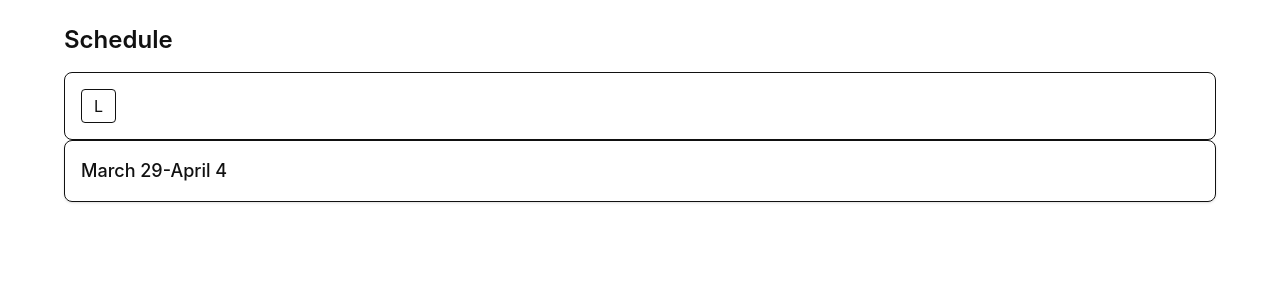
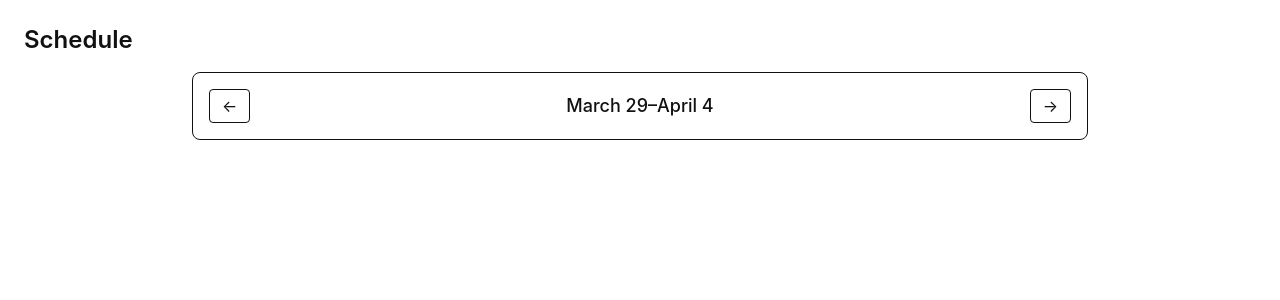
Before and after one commit to brentcrosby/eyebrow-hub, a Next.js app: page /admin/schedule in a window 1280 px wide. Shown: the top 300 px of the page. Built offline with nearby package versions, Linux system fonts and the light colour scheme.

Commit message:
Add next week navigation to schedule page

```diff
--- a/app/admin/(panel)/schedule/page.tsx
+++ b/app/admin/(panel)/schedule/page.tsx
@@ -2,58 +2,71 @@
 
 import { useState } from "react";
 
-function getCurrentWeekRange( date: Date) {
+function getWeekRange(date: Date) {
+  const dayOfWeek = date.getDay();
 
-  const dayOfWeek = date.getDay(); // 0 (Sunday) to 6 (Saturday)
   const startOfWeek = new Date(date);
   startOfWeek.setDate(date.getDate() - dayOfWeek);
+
   const endOfWeek = new Date(startOfWeek);
   endOfWeek.setDate(startOfWeek.getDate() + 6);
 
   const startMonth = startOfWeek.toLocaleString("en-US", { month: "long" });
   const endMonth = endOfWeek.toLocaleString("en-US", { month: "long" });
+
   const startDay = startOfWeek.getDate();
   const endDay = endOfWeek.getDate();
-  const year = startOfWeek.getFullYear();
+  const year = endOfWeek.getFullYear();
 
   if (startMonth === endMonth) {
-    return `${startMonth} ${startDay}-${endDay}`;
+    return `${startMonth} ${startDay}–${endDay}`;
   }
-  return `${startMonth} ${startDay}-${endMonth} ${endDay}`;
+
+  return `${startMonth} ${startDay}–${endMonth} ${endDay}`;
 }
 
 export default function AdminSchedulePage() {
-
   const [currentDate, setCurrentDate] = useState(new Date());
 
-  const currentWeekRange = getCurrentWeekRange(currentDate);
+  const currentWeekRange = getWeekRange(currentDate);
 
   function handlePreviousWeek() {
-    const previousWeekDate = new Date(currentDate);
-    previousWeekDate.setDate(currentDate.getDate() - 7);
-    setCurrentDate(previousWeekDate);
+    const previousWeek = new Date(currentDate);
+    previousWeek.setDate(currentDate.getDate() - 7);
+    setCurrentDate(previousWeek);
+  }
+
+  function handleNextWeek() {
+    const nextWeek = new Date(currentDate);
+    nextWeek.setDate(currentDate.getDate() + 7);
+    setCurrentDate(nextWeek);
   }
 
   return (
     <main className="min-h-screen p-6">
-      <section className="mx-auto max-w-6xl">
       <h1 className="mb-4 text-2xl font-semibold">Schedule</h1>
 
-        <div className="flex items-center gap-4 rounded-lg border p-4">
+      <div className="mx-auto flex w-full max-w-4xl items-center justify-between rounded-lg border p-4">
         <button
           type="button"
           onClick={handlePreviousWeek}
-            className="rounded border px-3 py-1"
-            aria-label="Previous Week"
+          className="justify-self-start rounded border px-3 py-1"
+          aria-label="Previous week"
         >
-            L
+          ←
+        </button>
+
+        <h2 className="text-center text-lg font-medium">{currentWeekRange}</h2>
+
+        <button
+          type="button"
+          onClick={handleNextWeek}
+          className="justify-self-end rounded border px-3 py-1"
+          aria-label="Next week"
+        >
+          →
         </button>
       </div>
-
-        <div className="rounded-lg border p-4 shadow-sm">
-          <h2 className="text-lg font-medium">{currentWeekRange}</h2>
-        </div>
-      </section>
     </main>
   );
 }
```
Lines whose indentation alone changed are shown as unchanged.
